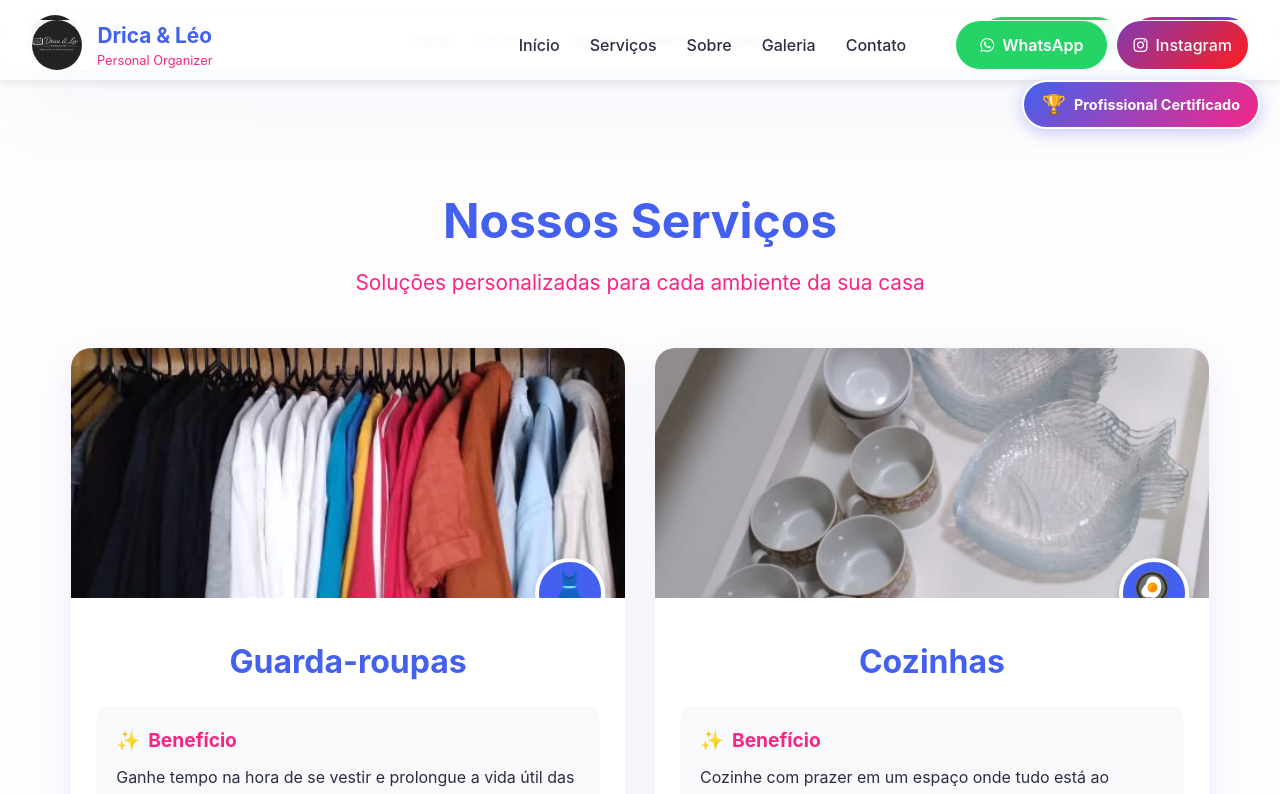
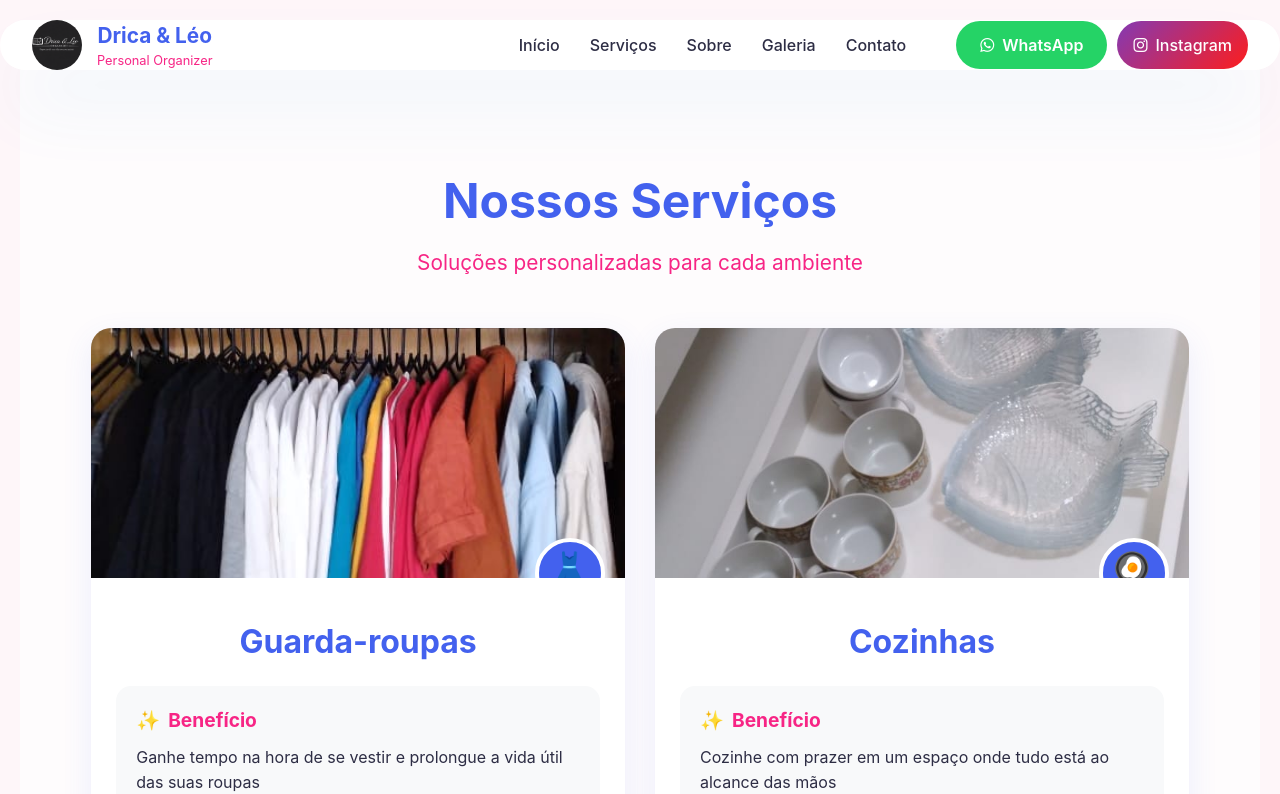
Before and after one commit to GodoyProgrammerAndDeveloper/site-drica-leo, a React (Vite) app: page /servicos in a window 1280 px wide. Shown: the top 794 px of the page. Built offline with nearby package versions, Linux system fonts and the light colour scheme.

Commit message:
Update ServicesPage.jsx

```diff
--- a/src/pages/ServicesPage.jsx
+++ b/src/pages/ServicesPage.jsx
@@ -56,117 +56,14 @@ const ServicesPage = () => {
   ];
 
   return (
-    <div style={{ padding: "120px 20px 40px", maxWidth: "1200px", margin: "0 auto", position: "relative" }}>
-      {/* SELO PROFISSIONAL CERTIFICADO */}
-      <div style={{
-        position: "fixed",
-        top: "80px",
-        right: "20px",
-        background: "linear-gradient(135deg, #4361ee, #f72585)",
-        color: "white",
-        padding: "8px 18px",
-        borderRadius: "50px",
-        fontSize: "0.9rem",
-        fontWeight: "bold",
-        boxShadow: "0 4px 15px rgba(67, 97, 238, 0.3)",
-        zIndex: 1000,
-        display: "flex",
-        alignItems: "center",
-        gap: "8px",
-        border: "2px solid white"
-      }}>
-        <span style={{ fontSize: "1.2rem" }}>🏆</span>
-        <span>Profissional Certificado</span>
-      </div>
-
-      {/* HEADER FIXO COM MENU E BOTÕES SOCIAIS */}
-      <div style={{
-        position: "fixed",
-        top: 0,
-        left: 0,
-        width: "100%",
-        background: "white",
-        padding: "15px 30px",
-        boxShadow: "0 2px 10px rgba(0,0,0,0.1)",
-        zIndex: 999,
-        display: "flex",
-        alignItems: "center",
-        justifyContent: "space-between",
-        flexWrap: "wrap"
-      }}>
-        {/* LOGO */}
-        <div style={{ display: "flex", alignItems: "center", gap: "15px" }}>
-          <img
-            src="/images/logo.png"
-            alt="Drica & Léo"
-            style={{ width: "50px", height: "50px", borderRadius: "50%", objectFit: "cover" }}
-          />
-          <div>
-            <h2 style={{ margin: 0, fontSize: "1.3rem", color: "#4361ee" }}>Drica & Léo</h2>
-            <p style={{ margin: 0, fontSize: "0.8rem", color: "#f72585" }}>Personal Organizer</p>
-          </div>
-        </div>
-
-        {/* MENU DE NAVEGAÇÃO */}
-        <div style={{ display: "flex", gap: "25px", alignItems: "center" }}>
-          <a href="/" style={{ textDecoration: "none", color: "#2d2d44", fontWeight: "500" }}>Início</a>
-          <a href="/servicos" style={{ textDecoration: "none", color: "#4361ee", fontWeight: "600" }}>Serviços</a>
-          <a href="/sobre" style={{ textDecoration: "none", color: "#2d2d44", fontWeight: "500" }}>Sobre</a>
-          <a href="/galeria" style={{ textDecoration: "none", color: "#2d2d44", fontWeight: "500" }}>Galeria</a>
-          <a href="/contato" style={{ textDecoration: "none", color: "#2d2d44", fontWeight: "500" }}>Contato</a>
-        </div>
-
-        {/* BOTÕES SOCIAIS */}
-        <div style={{ display: "flex", gap: "10px" }}>
-          <a
-            href="https://wa.me/5581994732981"
-            target="_blank"
-            rel="noopener noreferrer"
-            style={{
-              background: "#25d366",
-              color: "white",
-              padding: "8px 16px",
-              borderRadius: "50px",
-              textDecoration: "none",
-              fontWeight: "600",
-              fontSize: "0.9rem",
-              display: "flex",
-              alignItems: "center",
-              gap: "5px"
-            }}
-          >
-            <i className="fab fa-whatsapp"></i> WhatsApp
-          </a>
-          <a
-            href="https://instagram.com/adrianamoura.organizer"
-            target="_blank"
-            rel="noopener noreferrer"
-            style={{
-              background: "linear-gradient(45deg, #f09433, #d62976, #962fbf, #4f5bd5)",
-              color: "white",
-              padding: "8px 16px",
-              borderRadius: "50px",
-              textDecoration: "none",
-              fontWeight: "600",
-              fontSize: "0.9rem",
-              display: "flex",
-              alignItems: "center",
-              gap: "5px"
-            }}
-          >
-            <i className="fab fa-instagram"></i> Instagram
-          </a>
-        </div>
-      </div>
-
-      {/* ESTILOS ADICIONAIS */}
+    <div style={{ padding: "100px 20px", maxWidth: "1200px", margin: "0 auto" }}>
       <style>{`
         * {
           box-sizing: border-box;
+          margin: 0;
+          padding: 0;
         }
         body {
-          margin: 0;
-          padding: 0;
           background: #fef6f9;
           font-family: -apple-system, BlinkMacSystemFont, 'Segoe UI', Roboto, sans-serif;
         }
@@ -174,7 +71,7 @@ const ServicesPage = () => {
           font-size: 3rem;
           color: #4361ee;
           text-align: center;
-          margin: 20px 0 10px 0;
+          margin: 0 0 10px 0;
         }
         .sub {
           font-size: 1.3rem;
@@ -186,17 +83,13 @@ const ServicesPage = () => {
           display: grid;
           grid-template-columns: repeat(2, 1fr);
           gap: 30px;
-          margin: 40px 0 60px 0;
+          margin-bottom: 60px;
         }
         .card {
           background: white;
           border-radius: 20px;
           overflow: hidden;
           box-shadow: 0 10px 30px rgba(67, 97, 238, 0.1);
-          transition: transform 0.3s;
-        }
-        .card:hover {
-          transform: translateY(-5px);
         }
         .img-box {
           height: 250px;
@@ -223,10 +116,9 @@ const ServicesPage = () => {
           color: white;
           border: 4px solid white;
           z-index: 2;
-          box-shadow: 0 4px 10px rgba(0,0,0,0.2);
         }
         .content {
-          padding: 40px 25px 25px 25px;
+          padding: 40px 25px 25px;
         }
         h2 {
           font-size: 2rem;
@@ -273,22 +165,19 @@ const ServicesPage = () => {
           background: linear-gradient(135deg, #4361ee, #f72585);
           border-radius: 30px;
           color: white;
-          margin-top: 40px;
         }
         .cta h3 {
           font-size: 2.5rem;
-          margin: 0 0 15px 0;
+          margin-bottom: 15px;
         }
         .cta p {
           font-size: 1.2rem;
-          margin: 0 0 30px 0;
-          opacity: 0.95;
+          margin-bottom: 30px;
         }
         .cta-buttons {
           display: flex;
           gap: 20px;
           justify-content: center;
-          flex-wrap: wrap;
         }
         .cta-buttons button {
           padding: 15px 40px;
@@ -297,10 +186,6 @@ const ServicesPage = () => {
           font-size: 1.1rem;
           font-weight: bold;
           cursor: pointer;
-          transition: transform 0.2s;
-        }
-        .cta-buttons button:hover {
-          transform: scale(1.05);
         }
         .btn-orcamento {
           background: white;
@@ -324,9 +209,6 @@ const ServicesPage = () => {
           h2 {
             font-size: 1.8rem;
           }
-          .content {
-            padding: 35px 15px 20px;
-          }
           .cta-buttons {
             flex-direction: column;
             align-items: center;
@@ -335,51 +217,28 @@ const ServicesPage = () => {
             width: 100%;
             max-width: 300px;
           }
-          .cta h3 {
-            font-size: 2rem;
-          }
-          div[style*="position: fixed; top: 0; left: 0; width: 100%;"] {
-            padding: 15px !important;
-            flex-direction: column !important;
-            gap: 15px !important;
-          }
-          div[style*="display: flex; gap: 25px; align-items: center;"] {
-            flex-wrap: wrap !important;
-            justify-content: center !important;
-          }
-        }
-        @media (max-width: 480px) {
-          h1 {
-            font-size: 2rem;
-          }
-          h2 {
-            font-size: 1.5rem;
-          }
-          .benefit h3, .quality h3 {
-            font-size: 1rem;
-          }
         }
       `}</style>
 
       <h1>Nossos Serviços</h1>
-      <p className="sub">Soluções personalizadas para cada ambiente da sua casa</p>
+      <p className="sub">Soluções personalizadas para cada ambiente</p>
 
       <div className="grid">
-        {services.map(service => (
-          <div key={service.id} className="card">
+        {services.map(s => (
+          <div key={s.id} className="card">
             <div className="img-box">
-              <img src={service.image} alt={service.title} />
-              <div className="icon-box">{service.icon}</div>
+              <img src={s.image} alt={s.title} />
+              <div className="icon-box">{s.icon}</div>
             </div>
             <div className="content">
-              <h2>{service.title}</h2>
+              <h2>{s.title}</h2>
               <div className="benefit">
                 <h3><span>✨</span> Benefício</h3>
-                <p>{service.benefit}</p>
+                <p>{s.benefit}</p>
               </div>
               <div className="quality">
                 <h3><span>🏆</span> Qualidade</h3>
-                <p>{service.quality}</p>
+                <p>{s.quality}</p>
               </div>
             </div>
           </div>
```
